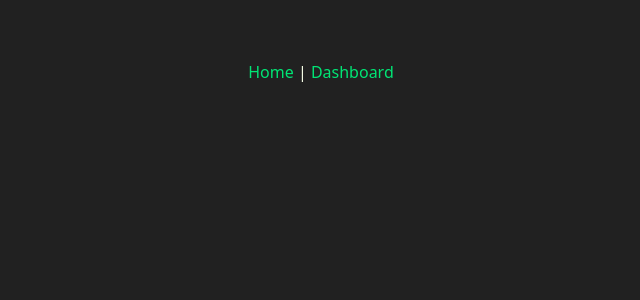
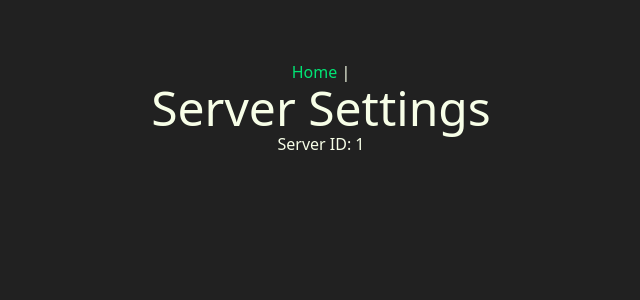
Before and after one commit to CuratorBot/Curator-Website, a Vue app: page /dashboard/1/settings in a window 1280 px wide. Before the commit this address had no page. Shown: the top 300 px of the page, without its empty margins (319-959 px from the left). Built offline with nearby package versions, Linux system fonts and the light colour scheme.

Commit message:
update dashboard layout
- create dynamic routing for different dashboards.
- therewasanattempt to fix unknown-at-rules.

```diff
--- a/src/components/Navbar.vue
+++ b/src/components/Navbar.vue
@@ -1,7 +1,7 @@
 <template>
   <div class="nav">
     <router-link to="/">Home</router-link> |
-    <router-link to="/dashboard">Dashboard</router-link>
+    <!-- <router-link to="/dashboard">Dashboard</router-link> -->
   </div>
 </template>
 <script lang="ts" setup></script>
--- a/src/router/oldRoutes.ts
+++ b/src/router/oldRoutes.ts
@@ -9,8 +9,7 @@ export const routes: RouteRecordRaw[] = [
         component: Home,
     },
     {
-        path: "/dashboard",
-        name: "Dashboard",
-        component: () => import("@/views/dashboard.vue"),
+        path: "/dashboard/:serverID/settings",
+        component: () => import("@/views/dashboard/[serverID]/settings.vue")
     },
 ];
--- a/src/views/Dashboard.vue
+++ /dev/null
@@ -1,7 +0,0 @@
-<script lang="ts" setup></script>
-<template>
-  <div class="dashboard">
-    <h1>Dashboard</h1>
-  </div>
-</template>
-<style></style>
--- /dev/null
+++ b/src/views/dashboard/[serverID]/settings.vue
@@ -0,0 +1,12 @@
+<script lang="ts" setup>
+
+defineProps<{ serverID: String }>()
+
+</script>
+
+<template>
+    <div>
+        <h1>Server Settings</h1>
+        <p>Server ID: {{ serverID }}</p>
+    </div>
+</template>
```
